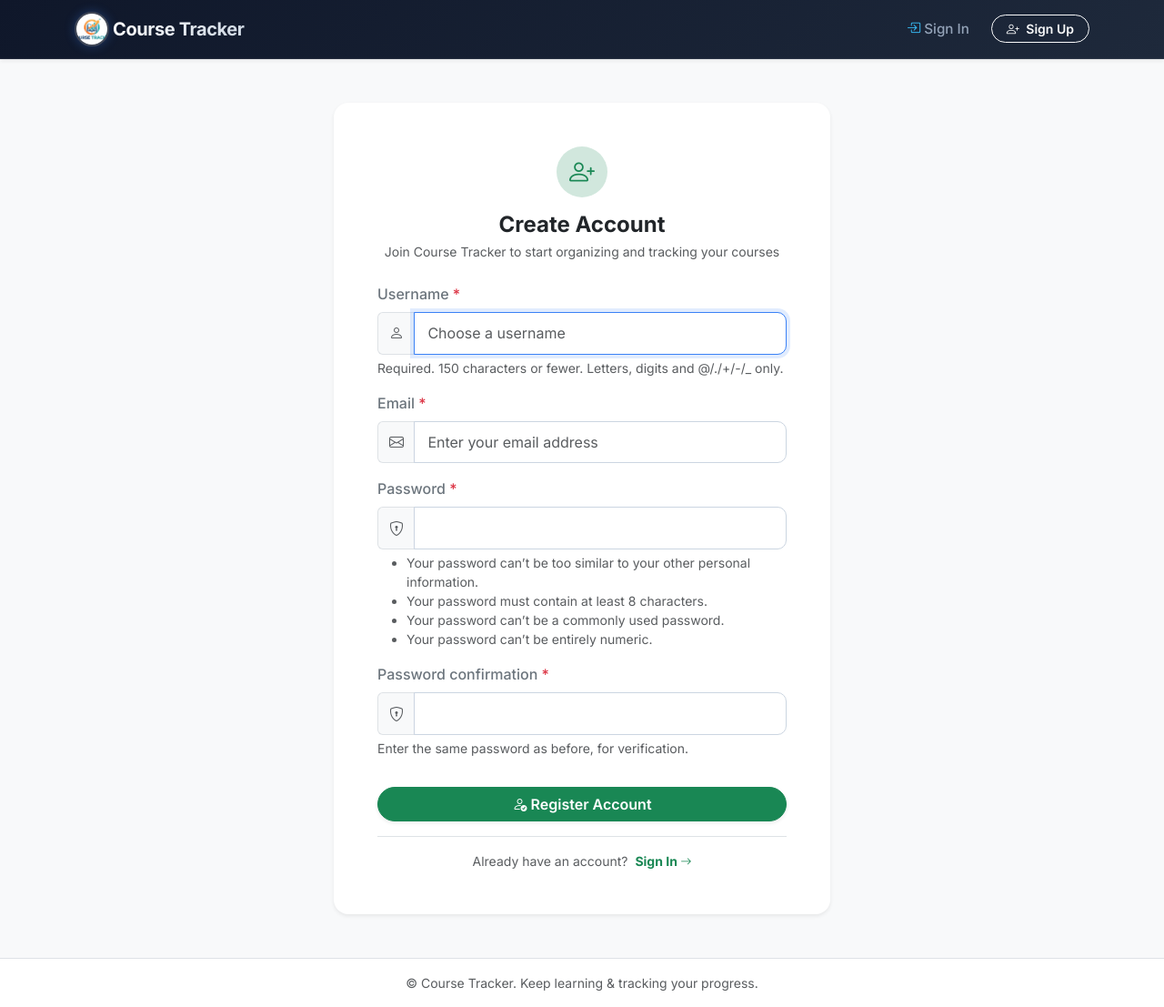
After one commit to foysalpranto121/Course_Tracker, a Django app: page /signup/ in a window 1280 px wide. The commit adds this page. Shown: the whole page at 91% size. Run offline with Django 5.2, Linux system fonts and the light colour scheme.

Commit message:
added new file

```diff
--- a/courses/forms.py
+++ b/courses/forms.py
@@ -1,5 +1,47 @@
 from django import forms
+from django.contrib.auth.forms import AuthenticationForm, UserCreationForm
+from django.contrib.auth.models import User
+
 from .models import Course, Task
+
+
+class SignUpForm(UserCreationForm):
+    email = forms.EmailField(
+        required=True,
+        widget=forms.EmailInput(attrs={
+            "class": "form-control",
+            "placeholder": "Enter your email address",
+        }),
+    )
+
+    class Meta:
+        model = User
+        fields = ["username", "email"]
+
+    def __init__(self, *args, **kwargs):
+        super().__init__(*args, **kwargs)
+        for field_name, field in self.fields.items():
+            if "class" not in field.widget.attrs:
+                field.widget.attrs["class"] = "form-control"
+            if field_name == "username":
+                field.widget.attrs["placeholder"] = "Choose a username"
+
+
+class SignInForm(AuthenticationForm):
+    username = forms.CharField(
+        widget=forms.TextInput(attrs={
+            "class": "form-control",
+            "placeholder": "Enter your username",
+            "autofocus": True,
+        })
+    )
+    password = forms.CharField(
+        widget=forms.PasswordInput(attrs={
+            "class": "form-control",
+            "placeholder": "Enter your password",
+        })
+    )
+
 
 
 class CourseForm(forms.ModelForm):
--- a/courses/templates/courses/base.html
+++ b/courses/templates/courses/base.html
@@ -48,19 +48,52 @@
             </button>
 
             <div class="collapse navbar-collapse" id="navbarNav">
-                <ul class="navbar-nav ms-auto mb-2 mb-lg-0 gap-1">
+                <ul class="navbar-nav ms-auto mb-2 mb-lg-0 align-items-lg-center gap-1">
+                    {% if user.is_authenticated %}
                         <li class="nav-item">
                             <a class="nav-link" href="{% url 'courses:dashboard' %}">
                                 <i class="bi bi-speedometer2 me-1.5"></i> Dashboard
                             </a>
                         </li>
-                    <li class="nav-item">
+                        <li class="nav-item me-lg-2">
                             <a class="nav-link" href="{% url 'courses:course_list' %}">
                                 <i class="bi bi-journal-bookmark me-1.5"></i> Courses
                             </a>
                         </li>
+                        <li class="nav-item dropdown ms-lg-2">
+                            <a class="nav-link dropdown-toggle d-flex align-items-center gap-1.5 bg-white bg-opacity-10 text-white rounded-pill px-3 py-1.5" href="#" id="userDropdown" role="button" data-bs-toggle="dropdown" aria-expanded="false">
+                                <i class="bi bi-person-circle"></i>
+                                <span class="fw-medium">{{ user.username }}</span>
+                            </a>
+                            <ul class="dropdown-menu dropdown-menu-end shadow-sm border-0 rounded-3" aria-labelledby="userDropdown">
+                                <li>
+                                    <div class="dropdown-header text-muted">
+                                        Signed in as <strong>{{ user.username }}</strong>
+                                    </div>
+                                </li>
+                                <li><hr class="dropdown-divider"></li>
+                                <li>
+                                    <a class="dropdown-item text-danger d-flex align-items-center gap-2" href="{% url 'courses:signout' %}">
+                                        <i class="bi bi-box-arrow-right"></i> Sign Out
+                                    </a>
+                                </li>
+                            </ul>
+                        </li>
+                    {% else %}
+                        <li class="nav-item">
+                            <a class="nav-link" href="{% url 'courses:signin' %}">
+                                <i class="bi bi-box-arrow-in-right me-1.5"></i> Sign In
+                            </a>
+                        </li>
+                        <li class="nav-item ms-lg-1">
+                            <a class="btn btn-sm btn-outline-light rounded-pill px-3 py-1.5 fw-semibold" href="{% url 'courses:signup' %}">
+                                <i class="bi bi-person-plus me-1"></i> Sign Up
+                            </a>
+                        </li>
+                    {% endif %}
                 </ul>
             </div>
+
 
         </div>
     </nav>
--- /dev/null
+++ b/courses/templates/courses/signup.html
@@ -0,0 +1,86 @@
+{% extends "courses/base.html" %}
+
+{% block title %}
+    Sign Up | Course Tracker
+{% endblock %}
+
+{% block content %}
+<div class="row justify-content-center py-4">
+    <div class="col-12 col-md-8 col-lg-6">
+        <div class="card shadow-sm border-0 rounded-4">
+            <div class="card-body p-4 p-sm-5">
+
+                <div class="text-center mb-4">
+                    <div class="bg-success-subtle text-success rounded-circle d-inline-flex align-items-center justify-content-center mb-3" style="width: 56px; height: 56px;">
+                        <i class="bi bi-person-plus fs-3"></i>
+                    </div>
+                    <h2 class="h4 fw-bold text-dark mb-1">Create Account</h2>
+                    <p class="text-muted small">Join Course Tracker to start organizing and tracking your courses</p>
+                </div>
+
+                {% if form.non_field_errors %}
+                    <div class="alert alert-danger alert-dismissible fade show border-0 rounded-3" role="alert">
+                        {% for error in form.non_field_errors %}
+                            <div><i class="bi bi-exclamation-circle me-1"></i> {{ error }}</div>
+                        {% endfor %}
+                    </div>
+                {% endif %}
+
+                <form method="POST" action="{% url 'courses:signup' %}">
+                    {% csrf_token %}
+
+                    {% for field in form %}
+                        <div class="mb-3">
+                            <label for="{{ field.id_for_label }}" class="form-label fw-medium text-secondary">
+                                {{ field.label }}
+                                {% if field.field.required %}<span class="text-danger">*</span>{% endif %}
+                            </label>
+
+                            <div class="input-group">
+                                <span class="input-group-text bg-light border-end-0 text-muted">
+                                    {% if 'username' in field.name %}
+                                        <i class="bi bi-person"></i>
+                                    {% elif 'email' in field.name %}
+                                        <i class="bi bi-envelope"></i>
+                                    {% else %}
+                                        <i class="bi bi-shield-lock"></i>
+                                    {% endif %}
+                                </span>
+                                {{ field }}
+                            </div>
+
+                            {% if field.help_text %}
+                                <div class="form-text text-muted small mt-1">
+                                    {{ field.help_text|safe }}
+                                </div>
+                            {% endif %}
+
+                            {% if field.errors %}
+                                <div class="text-danger small mt-1">
+                                    {% for error in field.errors %}
+                                        <div><i class="bi bi-x-circle me-1"></i>{{ error }}</div>
+                                    {% endfor %}
+                                </div>
+                            {% endif %}
+                        </div>
+                    {% endfor %}
+
+                    <button type="submit" class="btn btn-success w-100 py-2.5 rounded-pill fw-semibold shadow-sm mt-3 mb-3">
+                        <i class="bi bi-person-check me-1.5"></i> Register Account
+                    </button>
+                </form>
+
+                <div class="text-center pt-3 border-top">
+                    <p class="text-muted small mb-0">
+                        Already have an account?
+                        <a href="{% url 'courses:signin' %}" class="fw-bold text-success text-decoration-none ms-1">
+                            Sign In <i class="bi bi-arrow-right small"></i>
+                        </a>
+                    </p>
+                </div>
+
+            </div>
+        </div>
+    </div>
+</div>
+{% endblock %}
--- a/courses/urls.py
+++ b/courses/urls.py
@@ -6,6 +6,12 @@ app_name = "courses"
 urlpatterns = [
     path("", views.dashboard, name="dashboard"),
 
+    # Auth routes
+    path("signup/", views.signup_view, name="signup"),
+    path("signin/", views.signin_view, name="signin"),
+    path("signout/", views.signout_view, name="signout"),
+
+    # Course routes
     path("courses/", views.course_list, name="course_list"),
     path("courses/create/", views.course_create, name="course_create"),
     path("courses/export/", views.course_export, name="course_export"),
--- a/courses/views.py
+++ b/courses/views.py
@@ -1,10 +1,12 @@
 from django.contrib import messages
+from django.contrib.auth import login, logout
+from django.contrib.auth.decorators import login_required
 from django.db.models import Avg
 from django.http import HttpResponse
 from django.shortcuts import get_object_or_404, redirect, render
 from django.utils.safestring import mark_safe
 
-from .forms import CourseForm, TaskForm
+from .forms import CourseForm, SignInForm, SignUpForm, TaskForm
 from .models import Course
 from .utils import (
     export_courses_to_excel,
@@ -14,6 +16,65 @@ from .utils import (
 )
 
 
+def signup_view(request):
+    """
+    Handles user registration/signup.
+    """
+    if request.user.is_authenticated:
+        return redirect("courses:dashboard")
+
+    if request.method == "POST":
+        form = SignUpForm(request.POST)
+        if form.is_valid():
+            user = form.save()
+            login(request, user)
+            messages.success(
+                request,
+                f"Welcome to Course Tracker, {user.username}! Your account has been created successfully.",
+            )
+            return redirect("courses:dashboard")
+    else:
+        form = SignUpForm()
+
+    return render(request, "courses/signup.html", {"form": form})
+
+
+def signin_view(request):
+    """
+    Handles user authentication/signin.
+    """
+    if request.user.is_authenticated:
+        return redirect("courses:dashboard")
+
+    next_url = request.GET.get("next", "") or request.POST.get("next", "")
+
+    if request.method == "POST":
+        form = SignInForm(request, data=request.POST)
+        if form.is_valid():
+            user = form.get_user()
+            login(request, user)
+            messages.success(request, f"Welcome back, {user.username}!")
+            if next_url:
+                return redirect(next_url)
+            return redirect("courses:dashboard")
+        else:
+            messages.error(request, "Invalid username or password. Please try again.")
+    else:
+        form = SignInForm()
+
+    return render(request, "courses/signin.html", {"form": form, "next": next_url})
+
+
+def signout_view(request):
+    """
+    Handles user logout.
+    """
+    logout(request)
+    messages.info(request, "You have been signed out successfully.")
+    return redirect("courses:signin")
+
+
+@login_required
 def dashboard(request):
     courses = Course.objects.all().order_by("-created_at")[:5]
     total_courses = Course.objects.count()
@@ -33,11 +94,13 @@ def dashboard(request):
     return render(request, "courses/dashboard.html", context)
 
 
+@login_required
 def course_list(request):
     courses = Course.objects.all()
     return render(request, "courses/course_list.html", {"courses": courses})
 
 
+@login_required
 def course_create(request):
     if request.method == "POST":
         form = CourseForm(request.POST)
@@ -50,11 +113,13 @@ def course_create(request):
     return render(request, "courses/course_form.html", {"form": form})
 
 
+@login_required
 def course_detail(request, pk):
     course = get_object_or_404(Course, pk=pk)
     return render(request, "courses/course_detail.html", {"course": course})
 
 
+@login_required
 def course_update(request, pk):
     course = get_object_or_404(Course, pk=pk)
     if request.method == "POST":
@@ -68,6 +133,7 @@ def course_update(request, pk):
     return render(request, "courses/course_form.html", {"form": form, "course": course})
 
 
+@login_required
 def course_delete(request, pk):
     course = get_object_or_404(Course, pk=pk)
     if request.method == "POST":
@@ -77,6 +143,7 @@ def course_delete(request, pk):
     return render(request, "courses/course_confirm_delete.html", {"course": course})
 
 
+@login_required
 def task_create(request, course_pk):
     course = get_object_or_404(Course, pk=course_pk)
 
@@ -100,6 +167,7 @@ def task_create(request, course_pk):
     )
 
 
+@login_required
 def course_export(request):
     """
     Exports courses to Excel (.xlsx) file.
@@ -113,6 +181,7 @@ def course_export(request):
     return response
 
 
+@login_required
 def course_export_template(request):
     """
     Downloads sample Excel template for courses import.
@@ -126,6 +195,7 @@ def course_export_template(request):
     return response
 
 
+@login_required
 def course_import(request):
     """
     Handles Excel sheet upload for import with duplicate detection, tracking & updating.
@@ -176,6 +246,7 @@ def course_import(request):
     return redirect("courses:course_list")
 
 
+@login_required
 def download_duplicates(request):
     """
     Generates and downloads Excel sheet of duplicate records tracked during the last import.
@@ -187,9 +258,6 @@ def download_duplicates(request):
 
     dup_bytes = generate_duplicates_excel(duplicate_rows)
 
-    # Optionally keep or clear session duplicate records
-    # request.session.pop("duplicate_rows", None)
-
     response = HttpResponse(
         dup_bytes,
         content_type="application/vnd.openxmlformats-officedocument.spreadsheetml.sheet",
--- a/todo_project/settings.py
+++ b/todo_project/settings.py
@@ -130,3 +130,8 @@ STATICFILES_DIRS = [
 # https://docs.djangoproject.com/en/6.1/topics/email/#topic-email-configuration
 
 EMAIL_BACKEND = 'django.core.mail.backends.console.EmailBackend'
+
+# Authentication URLs
+LOGIN_URL = 'courses:signin'
+LOGIN_REDIRECT_URL = 'courses:dashboard'
+LOGOUT_REDIRECT_URL = 'courses:signin'
```
Also changed, not shown: courses/templates/courses/signin.html (added, +80 -0 lines), courses/tests.py (+21 -2 lines). Lines whose indentation alone changed are shown as unchanged.
